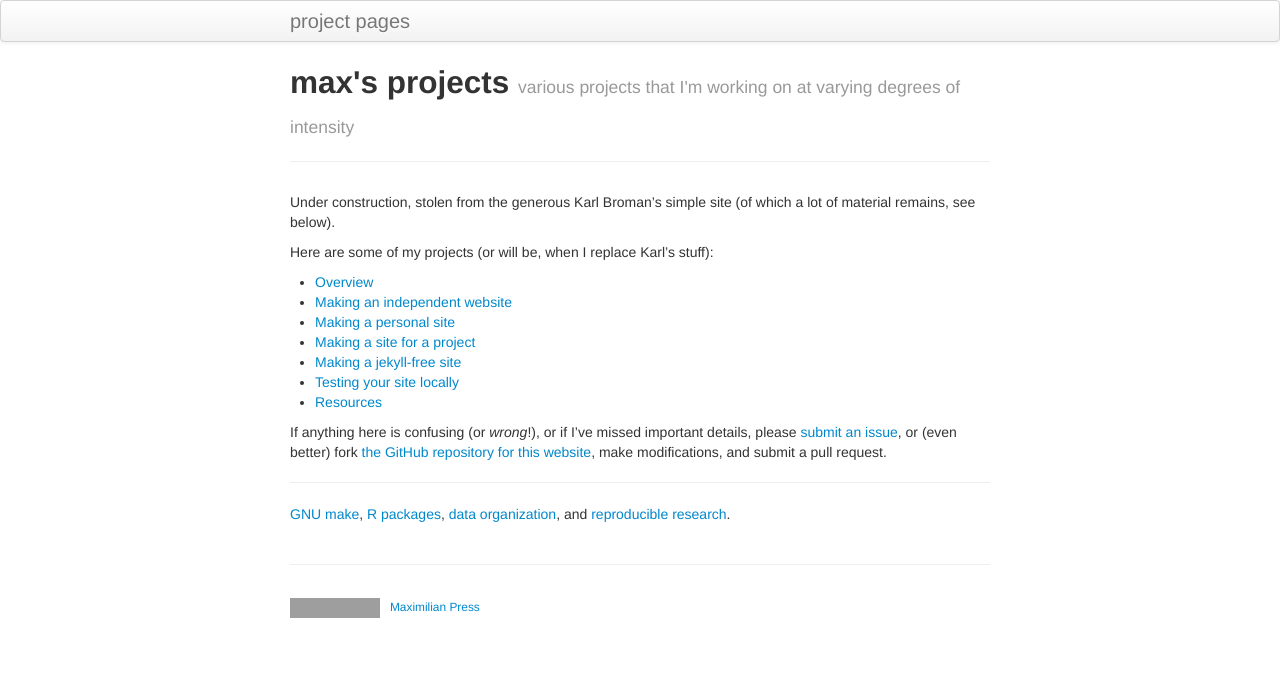
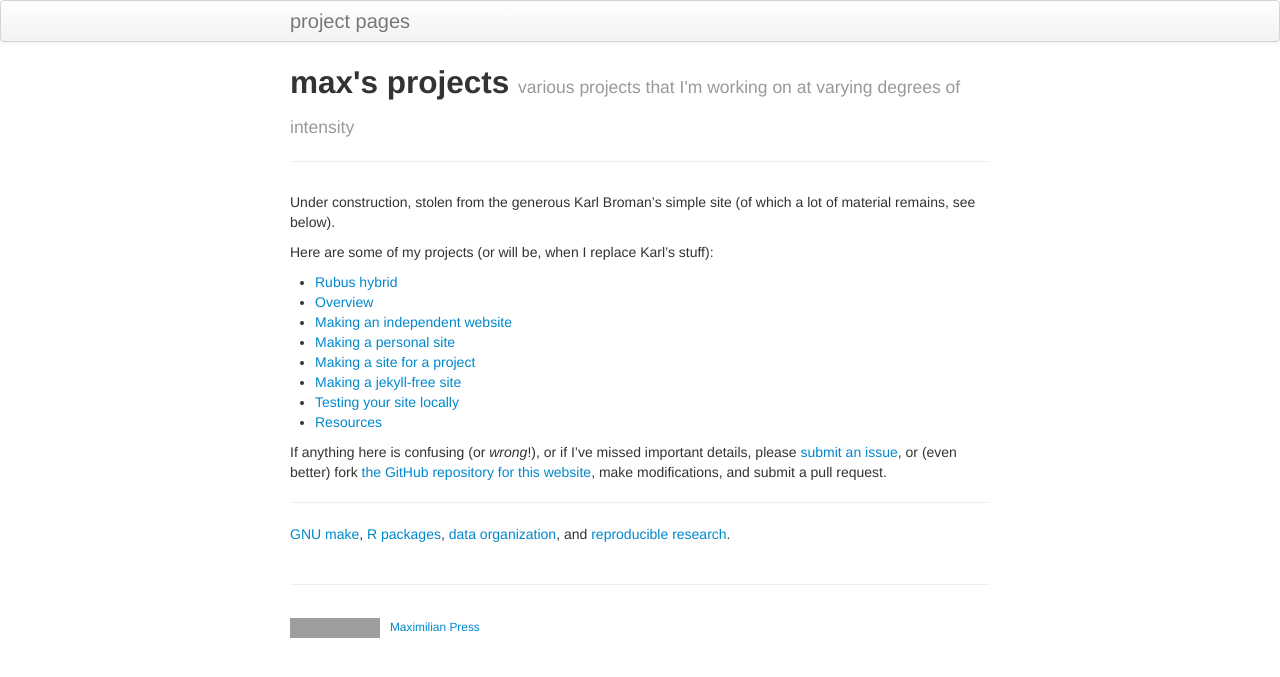
Before and after one commit to maximilianpress/projects, a Jekyll site: the page built from index.md, in a window 1280 px wide. Shown: the top 677 px of the page. Built offline with Jekyll 4.4.1, drawn with Linux system fonts in a browser that asks for light colours; grey boxes are pictures that could not be loaded.

Commit message:
added rubus link to projects page.

```diff
--- a/index.md
+++ b/index.md
@@ -9,6 +9,7 @@ Under construction, stolen from the generous Karl Broman's simple site (of which
 
 Here are some of my projects (or will be, when I replace Karl's stuff):
 
+- [Rubus hybrid](pages/rubus.html)
 - [Overview](pages/overview.html)
 - [Making an independent website](pages/independent_site.html)
 - [Making a personal site](pages/user_site.html)
```
